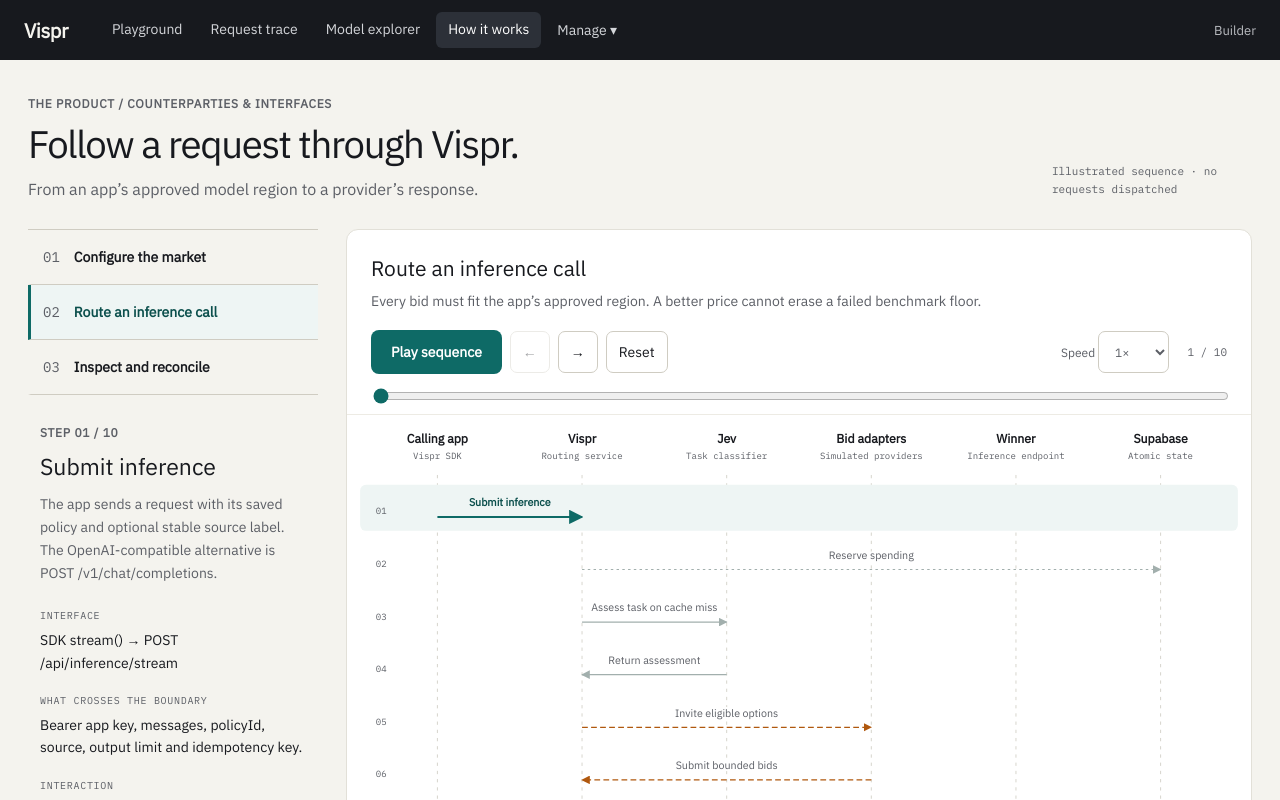
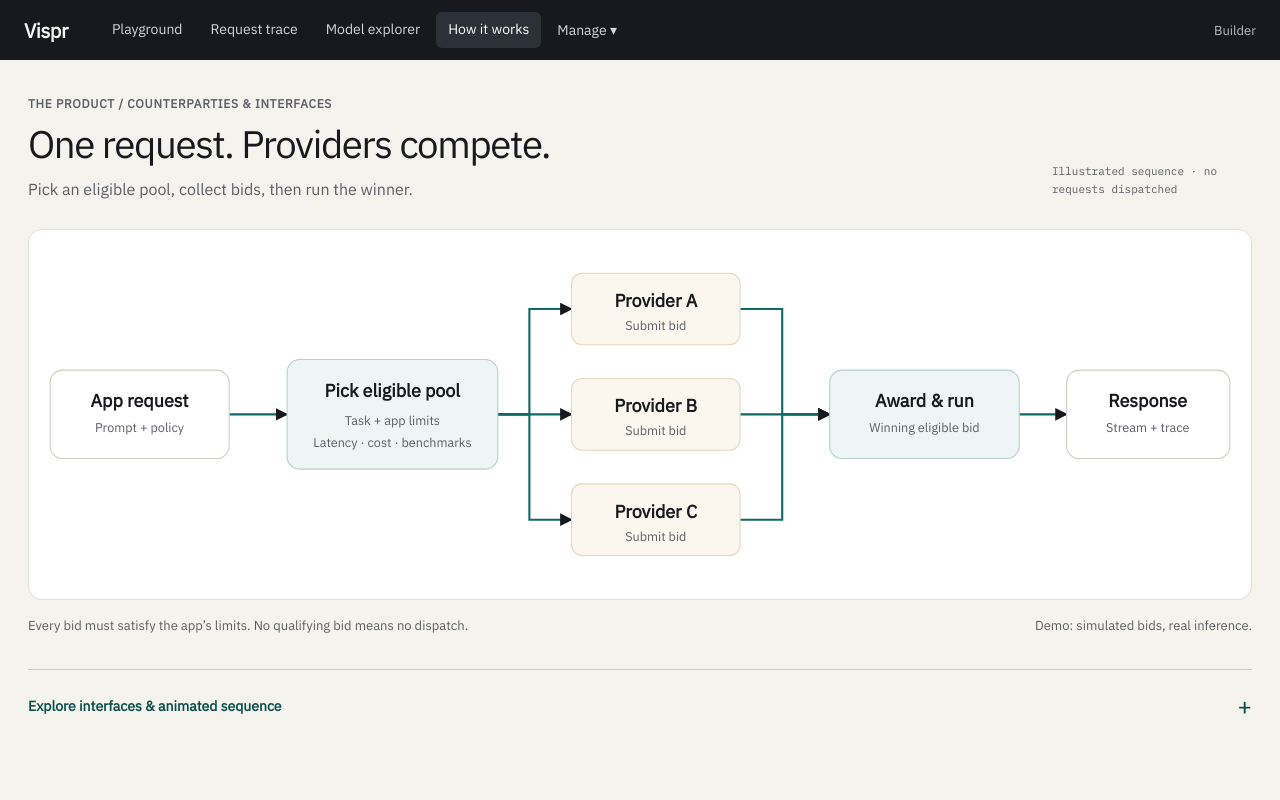
Before and after one commit to 2sat/vispr, a Next.js app in the folder apps/web/: page /how-it-works in a window 1280 px wide. Shown: the top 800 px of the page. Built offline with nearby package versions, Linux system fonts and the light colour scheme.

Commit message:
Lead product flow with a simple core bidding DAG

```diff
--- a/apps/web/components/product-flow/ProductFlow.tsx
+++ b/apps/web/components/product-flow/ProductFlow.tsx
@@ -4,6 +4,7 @@
 import './product-flow.css';
 
 export function ProductFlow() {
+  const [showDetails, setShowDetails] = useState(false);
   const [phaseIndex, setPhaseIndex] = useState(1);
   const [stepIndex, setStepIndex] = useState(0);
   const [playing, setPlaying] = useState(false);
@@ -29,8 +30,37 @@
   const position = (id: string) => 110 + phase.participants.findIndex(p => p.id === id) * (880 / (phase.participants.length - 1));
   const height = 138 + phase.steps.length * 64;
   return <main className="product-flow">
-    <header className="product-flow__heading"><div><p className="eyebrow">THE PRODUCT / COUNTERPARTIES & INTERFACES</p><h1>Follow a request through Vispr.</h1><p>From an app’s approved model region to a provider’s response.</p></div><span className="product-flow__mode">Illustrated sequence · no requests dispatched</span></header>
-    <div className="product-flow__layout">
+    <header className="product-flow__heading"><div><p className="eyebrow">THE PRODUCT / COUNTERPARTIES & INTERFACES</p><h1>One request. Providers compete.</h1><p>Pick an eligible pool, collect bids, then run the winner.</p></div><span className="product-flow__mode">Illustrated sequence · no requests dispatched</span></header>
+    <section className="core-flow" aria-label="Core inference bidding process">
+      <svg className="core-flow__wide" viewBox="0 0 1160 350" role="img" aria-labelledby="core-flow-title core-flow-description">
+        <title id="core-flow-title">The core inference bid process</title>
+        <desc id="core-flow-description">An app sends a request. Vispr chooses models that meet the task and app limits. Eligible providers bid in parallel. Vispr awards a qualifying bid, runs inference on the winner, and returns the response.</desc>
+        <defs><marker id="core-arrow" viewBox="0 0 10 10" refX="9" refY="5" markerWidth="6" markerHeight="6" orient="auto"><path d="M0 0 L10 5 L0 10Z" fill="currentColor" /></marker></defs>
+        <g className="core-flow__edges" markerEnd="url(#core-arrow)">
+          <path d="M190 175 H245" />
+          <path d="M445 175 H475 V75 H515" /><path d="M445 175 H515" /><path d="M445 175 H475 V275 H515" />
+          <path d="M675 75 H715 V175 H760" /><path d="M675 175 H760" /><path d="M675 275 H715 V175 H760" />
+          <path d="M940 175 H985" />
+        </g>
+        <g className="core-flow__node"><rect x="20" y="133" width="170" height="84" rx="12" /><text x="105" y="168">App request</text><text x="105" y="192" className="core-flow__sub">Prompt + policy</text></g>
+        <g className="core-flow__node core-flow__primary"><rect x="245" y="123" width="200" height="104" rx="12" /><text x="345" y="159">Pick eligible pool</text><text x="345" y="185" className="core-flow__sub">Task + app limits</text><text x="345" y="206" className="core-flow__sub">Latency · cost · benchmarks</text></g>
+        {[{ y: 75, name: 'Provider A' }, { y: 175, name: 'Provider B' }, { y: 275, name: 'Provider C' }].map(provider => <g key={provider.name} className="core-flow__node core-flow__bid"><rect x="515" y={provider.y - 34} width="160" height="68" rx="10" /><text x="595" y={provider.y - 2}>{provider.name}</text><text x="595" y={provider.y + 20} className="core-flow__sub">Submit bid</text></g>)}
+        <g className="core-flow__node core-flow__primary"><rect x="760" y="133" width="180" height="84" rx="12" /><text x="850" y="168">Award &amp; run</text><text x="850" y="192" className="core-flow__sub">Winning eligible bid</text></g>
+        <g className="core-flow__node"><rect x="985" y="133" width="155" height="84" rx="12" /><text x="1062" y="168">Response</text><text x="1062" y="192" className="core-flow__sub">Stream + trace</text></g>
+      </svg>
+      <svg className="core-flow__compact" viewBox="0 0 540 500" role="img" aria-label="Request flows to eligible pool, branches to three parallel provider bids, converges on award and inference, then returns a response.">
+        <defs><marker id="compact-arrow" viewBox="0 0 10 10" refX="9" refY="5" markerWidth="6" markerHeight="6" orient="auto"><path d="M0 0 L10 5 L0 10Z" fill="currentColor" /></marker></defs>
+        <g className="core-flow__edges" markerEnd="url(#compact-arrow)"><path d="M270 77 V105" /><path d="M270 179 V200 H95 V225" /><path d="M270 179 V225" /><path d="M270 179 V200 H445 V225" /><path d="M95 283 V309 H270 V335" /><path d="M270 283 V335" /><path d="M445 283 V309 H270 V335" /><path d="M270 393 V420" /></g>
+        <g className="core-flow__node"><rect x="180" y="19" width="180" height="58" rx="10" /><text x="270" y="43">App request</text><text x="270" y="63" className="core-flow__sub">Prompt + policy</text></g>
+        <g className="core-flow__node core-flow__primary"><rect x="140" y="105" width="260" height="74" rx="10" /><text x="270" y="132">Pick eligible pool</text><text x="270" y="157" className="core-flow__sub">Task + latency, cost &amp; benchmark limits</text></g>
+        {[{ x: 95, name: 'Provider A' }, { x: 270, name: 'Provider B' }, { x: 445, name: 'Provider C' }].map(provider => <g key={provider.name} className="core-flow__node core-flow__bid"><rect x={provider.x - 74} y="225" width="148" height="58" rx="10" /><text x={provider.x} y="250">{provider.name}</text><text x={provider.x} y="271" className="core-flow__sub">Submit bid</text></g>)}
+        <g className="core-flow__node core-flow__primary"><rect x="170" y="335" width="200" height="58" rx="10" /><text x="270" y="360">Award &amp; run</text><text x="270" y="381" className="core-flow__sub">Winning eligible bid</text></g>
+        <g className="core-flow__node"><rect x="180" y="420" width="180" height="58" rx="10" /><text x="270" y="445">Response</text><text x="270" y="466" className="core-flow__sub">Stream + trace</text></g>
+      </svg>
+    </section>
+    <div className="core-flow__caption"><p>Every bid must satisfy the app’s limits. No qualifying bid means no dispatch.</p><span>Demo: simulated bids, real inference.</span></div>
+    <button type="button" className="core-flow__details-toggle" aria-expanded={showDetails} aria-controls="detailed-product-flow" onClick={() => { setShowDetails(!showDetails); setPlaying(false); }}>{showDetails ? 'Hide detailed interfaces' : 'Explore interfaces & animated sequence'} <span aria-hidden="true">{showDetails ? '−' : '+'}</span></button>
+    {showDetails && <div id="detailed-product-flow" className="product-flow__layout">
       <aside className="product-flow__sidebar">
         <div role="tablist" aria-label="Product flow phases" aria-orientation="vertical">{phases.map((item, index) => <button key={item.id} id={`tab-${item.id}`} type="button" role="tab" aria-selected={phaseIndex === index} aria-controls="flow-panel" tabIndex={phaseIndex === index ? 0 : -1} onKeyDown={event => {
           const next = event.key === 'ArrowDown' ? (phaseIndex + 1) % phases.length : event.key === 'ArrowUp' ? (phaseIndex + phases.length - 1) % phases.length : event.key === 'Home' ? 0 : event.key === 'End' ? phases.length - 1 : null;
@@ -68,6 +98,6 @@
         <div className="product-flow__legend"><span><i />API / counterparty</span><span><i className="internal" />Internal service</span><span><i className="simulated" />Simulated bids</span></div>
         <p className="product-flow__footnote">Select any message to inspect the interface. This illustrates the reviewed routing path, not a live trace. Cache hits skip the Jev call; cancellation is an alternate path.</p>
       </section>
-    </div>
+    </div>}
   </main>;
 }
--- a/apps/web/components/product-flow/product-flow.css
+++ b/apps/web/components/product-flow/product-flow.css
@@ -54,3 +54,20 @@
 .product-flow__footnote { padding: 0 24px 20px; font-size: 12px; line-height: 1.6; color: var(--muted); }
 @media (prefers-reduced-motion: reduce) { .product-flow__packet { animation: none; } }
 @media (max-width: 900px) { .product-flow { padding: 24px 16px; } .product-flow__heading { align-items: start; flex-direction: column; } .product-flow__mode { max-width: none; } .product-flow__layout { grid-template-columns: 1fr; } .product-flow__sidebar { position: static; } .product-flow [role='tablist'] { grid-template-columns: repeat(3, 1fr); } .product-flow [role='tab'] { flex-direction: column; gap: 6px; } .product-flow__detail { padding: 20px 4px 0; } .product-flow__detail dl { display: grid; grid-template-columns: 135px 1fr; gap: 10px; margin-top: 16px; } .product-flow__detail dt { margin: 0; padding-top: 4px; } }
+
+.core-flow { background: var(--surface); border: 1px solid var(--line); border-radius: 14px; overflow-x: auto; }
+.core-flow svg { display: block; width: 100%; min-width: 780px; }
+.core-flow__edges { fill: none; stroke: var(--accent); stroke-width: 2; color: var(--accent); }
+.core-flow__node rect { fill: var(--surface); stroke: var(--line-strong); }
+.core-flow__node text { fill: var(--ink); font: 600 17px var(--sans); text-anchor: middle; }
+.core-flow__node .core-flow__sub { font: 12px var(--sans); fill: var(--muted); }
+.core-flow__primary rect { fill: var(--accent-soft); stroke: #b4d1cb; }
+.core-flow__bid rect { fill: #fbf7ef; stroke: #e4d7bb; }
+.core-flow__caption { display: flex; gap: 20px; justify-content: space-between; margin: 16px 0 32px; font-size: 13px; color: var(--muted); line-height: 1.6; }
+.core-flow__caption span { white-space: nowrap; }
+.core-flow__details-toggle { display: flex; justify-content: space-between; align-items: center; width: 100%; border: 0; border-top: 1px solid var(--line-strong); background: transparent; padding: 20px 0; color: var(--accent-ink); font-weight: 600; cursor: pointer; text-align: left; }
+.core-flow__details-toggle span { font-size: 24px; font-weight: 400; }
+@media (max-width: 650px) { .core-flow__caption { flex-direction: column; gap: 6px; } }
+
+.core-flow svg.core-flow__compact { display: none; min-width: 0; }
+@media (max-width: 800px) { .core-flow svg.core-flow__wide { display: none; } .core-flow svg.core-flow__compact { display: block; max-height: 500px; } }
```
Also changed, not shown: 1 other file (tests, documents, lock files or other folders).
